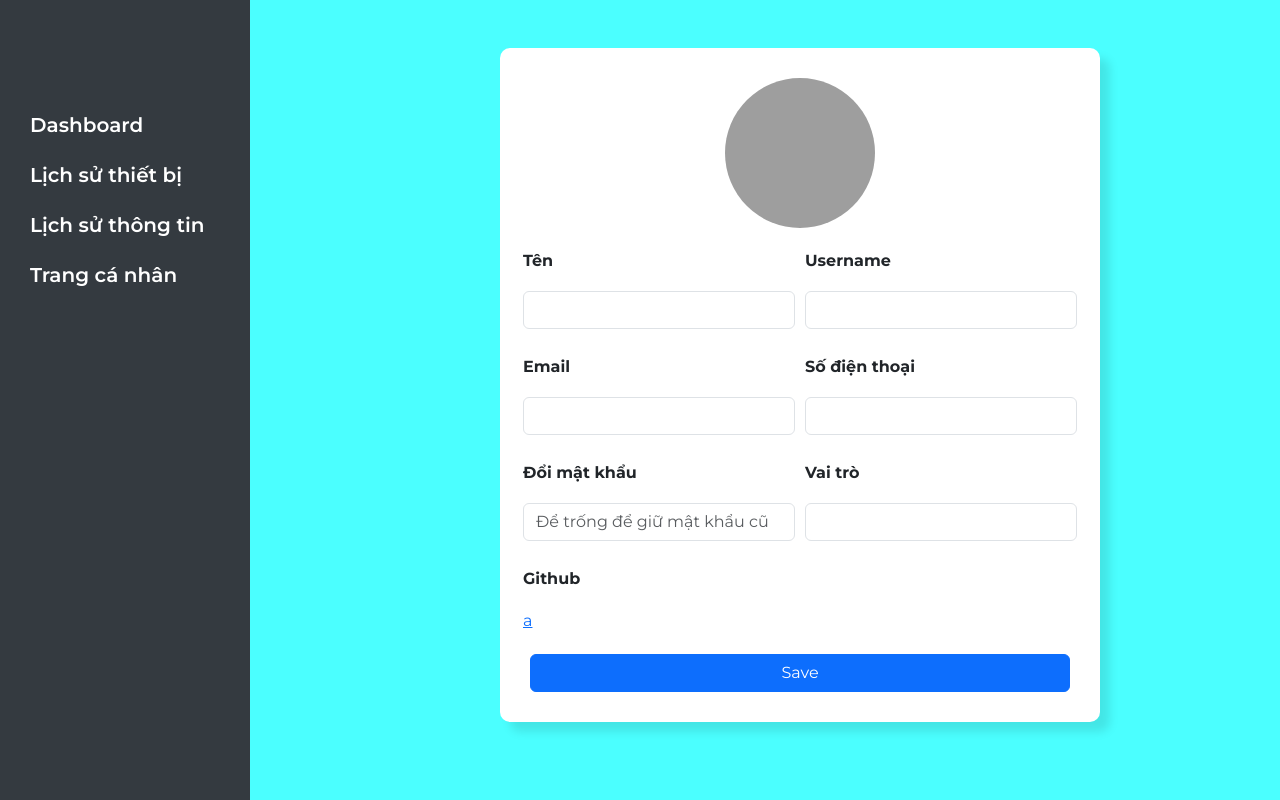
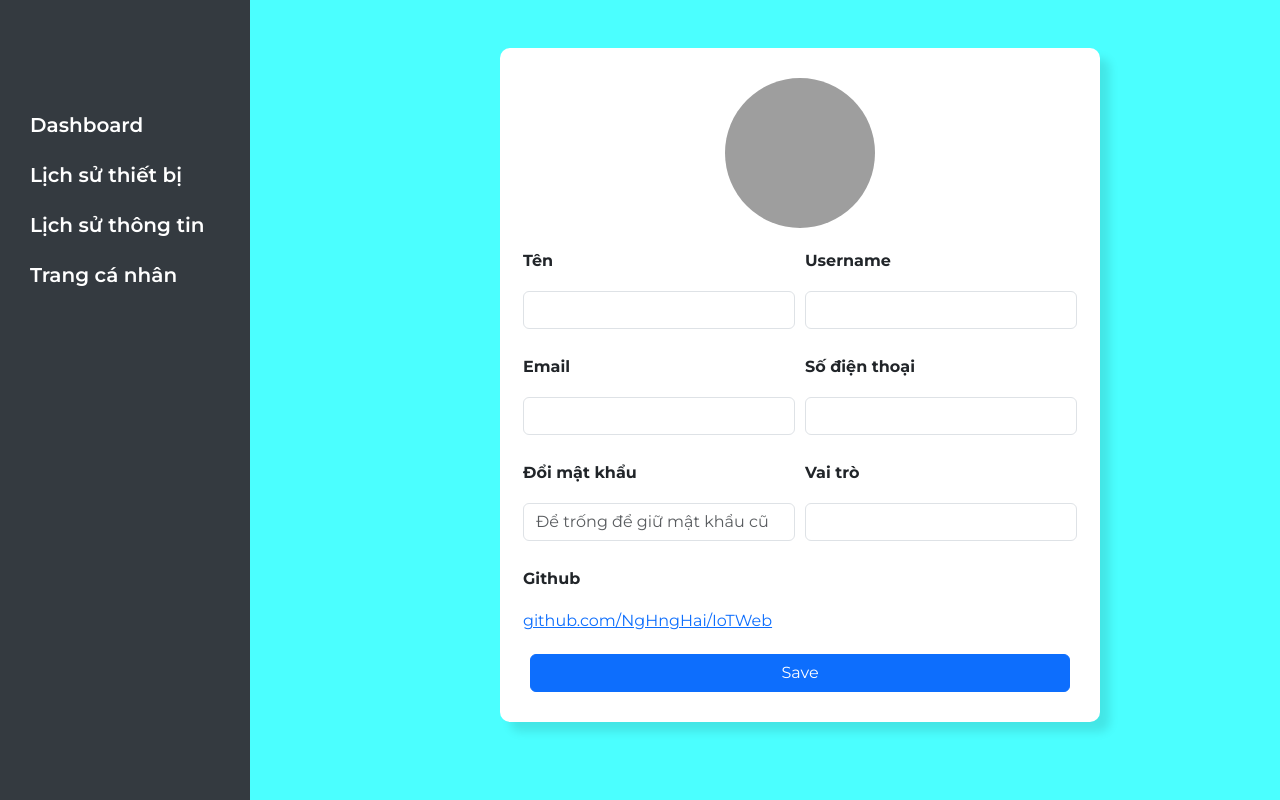
Before and after one commit to NgHngHai/IoTWeb, a PHP site: page /profile.php in a window 1280 px wide. Run offline with PHP 8.4, Linux system fonts and the light colour scheme; data that the repository does not hold is empty; grey boxes are pictures that could not be loaded.

Commit message:
changed github link in profile.php

```diff
--- a/profile.php
+++ b/profile.php
@@ -103,7 +103,7 @@ if ($_SERVER["REQUEST_METHOD"] == "POST") {
                         <div class="row mb-3">
                             <div class="col-md-6">
                                 <label class="form-label">Github</label>
-                                <a href="">a</a>
+                                <a href="https://github.com/NgHngHai/IoTWeb">github.com/NgHngHai/IoTWeb</a>
                             </div>
                         </div>
                         <button type="submit" class="btn btn-primary w-100">Save</button>
```
